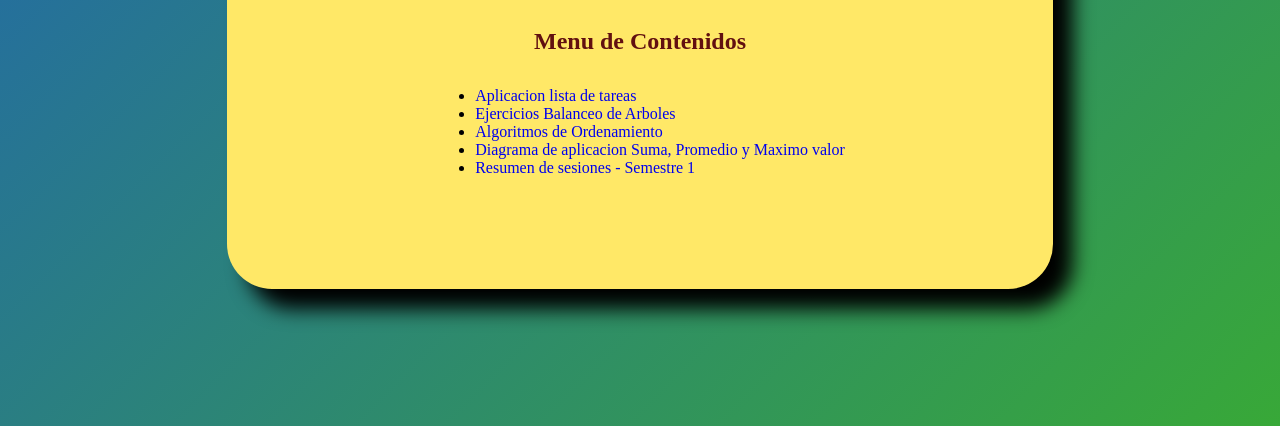
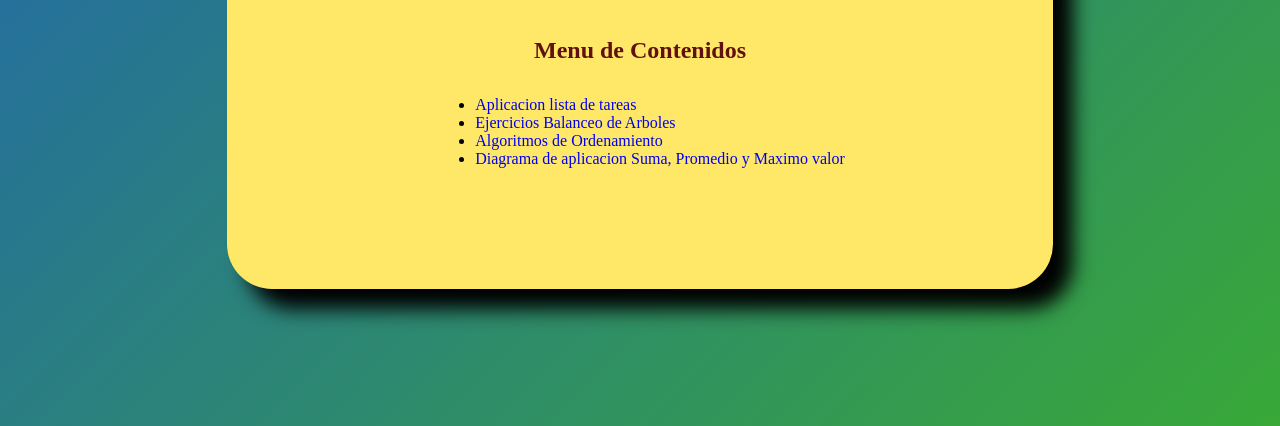
Before and after one commit to L21gt/proyectoFinal-EstructuraDatos, a plain HTML site: page index.html in a window 1280 px wide. Shown: the part 374-800 px from the top of the page. Drawn offline with Linux system fonts and the light colour scheme.

Commit message:
commented resumen de sesiones menu at the moment, to temporarily remove it

```diff
--- a/index.html
+++ b/index.html
@@ -18,7 +18,7 @@
                 <li><a href="balanceoArboles/balanceoArboles.html">Ejercicios Balanceo de Arboles</a></li>
                 <li><a href="algoritmosOrdenamiento/algoritmos.html">Algoritmos de Ordenamiento</a></li>
                 <li><a href="sumaPromedioMaximo/sumaPromedioMaximo.html">Diagrama de aplicacion Suma, Promedio y Maximo valor</a></li>
-                <li><a href="resumenSesiones/resumenSesiones.html">Resumen de sesiones - Semestre 1</a></li>
+                <!-- <li><a href="resumenSesiones/resumenSesiones.html">Resumen de sesiones - Semestre 1</a></li>  -->
             </ul>
         </div>
     </div>
```
